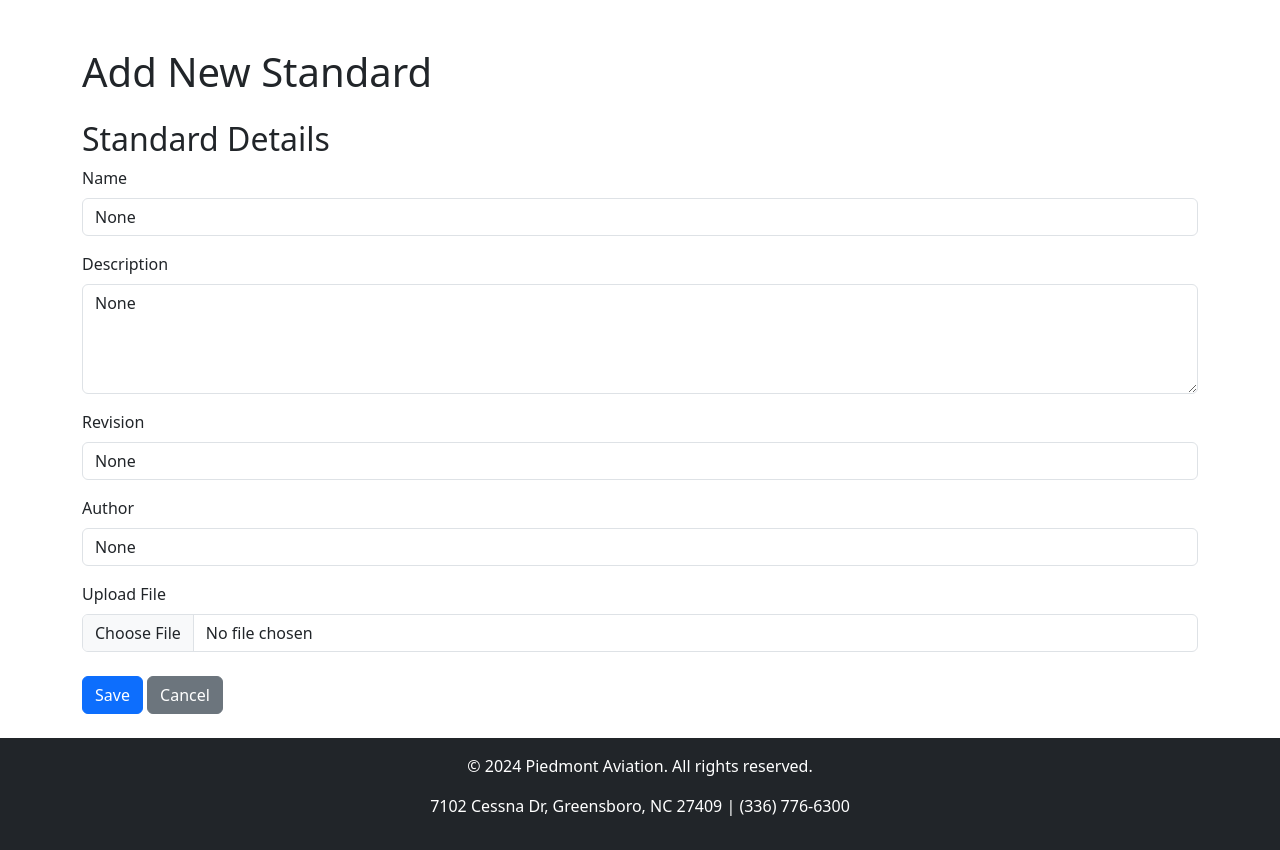
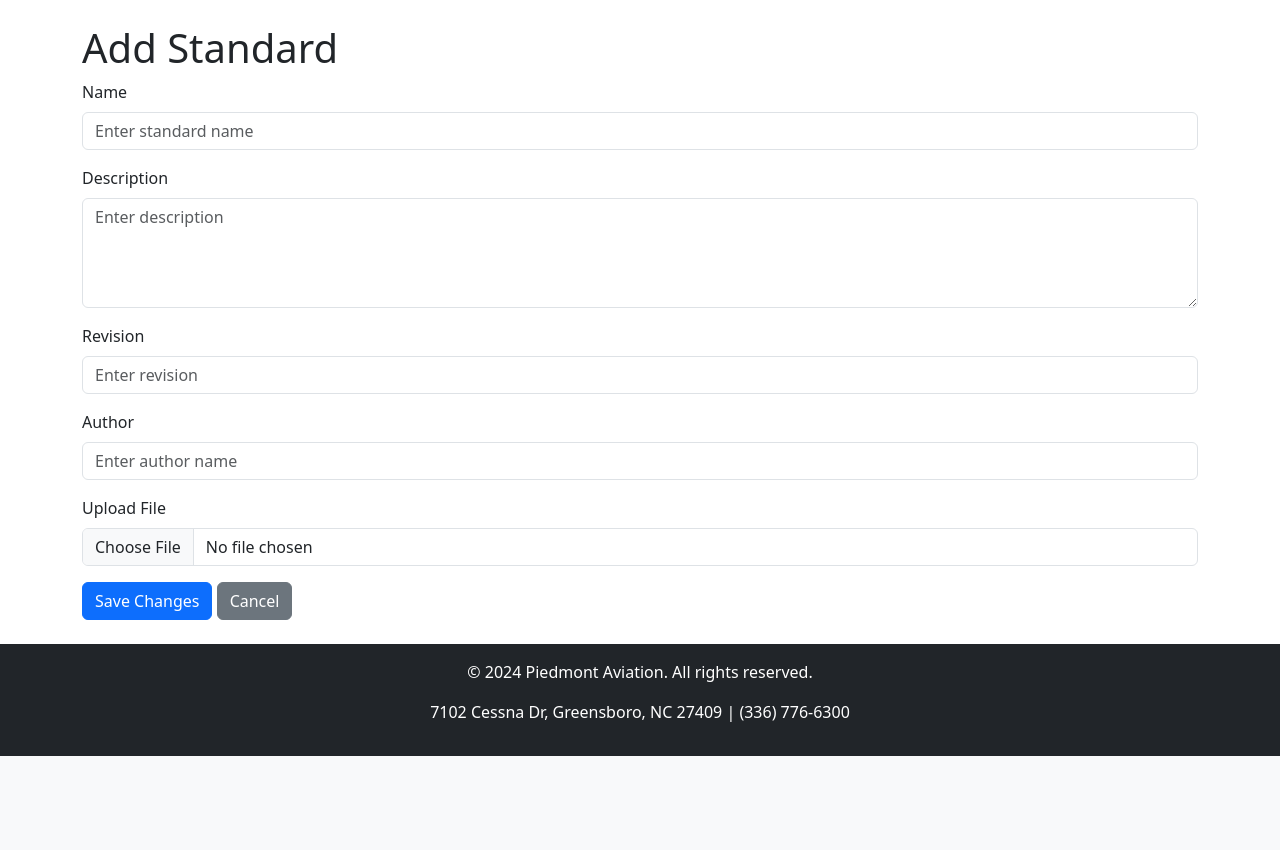
Before and after one commit to SmartXchain/piedmont, a Django app: page /standard/create/ in a window 1280 px wide. Shown: the part 56-906 px from the top of the page. After the commit the page ends 812 px from the top, so only its background shows below. Run offline with Django 5.2, Linux system fonts and the light colour scheme.

Commit message:
fix: flake 8 issues

```diff
--- a/app/standard/forms.py
+++ b/app/standard/forms.py
@@ -37,6 +37,8 @@ def get_standard_form(data=None, files=None, instance=None):
             'revision': instance.revision,
             'author': instance.author,
         }
+        if instance.upload_file:
+            initial['upload_file'] = instance.upload_file
 
     return StandardForm(data=data, files=files, initial=initial)
 
--- a/app/standard/templates/standard/standard_form.html
+++ b/app/standard/templates/standard/standard_form.html
@@ -1,77 +1,37 @@
 {% extends 'base.html' %}
 
-{% block title %}
-    {% if edit %}Edit Standard{% else %}Add Standard{% endif %}
-{% endblock %}
+{% block title %}Edit Standard{% endblock %}
 
 {% block content %}
 <div class="container">
-    <h1 class="mt-4 mb-4">
-        {% if edit %}Edit Standard{% else %}Add New Standard{% endif %}
-    </h1>
-
-    <form method="post" enctype="multipart/form-data" class="needs-validation" novalidate>
+    <h1>{% if standard.id %}Edit Standard{% else %}Add Standard{% endif %}</h1>
+    <form method="post" enctype="multipart/form-data">
         {% csrf_token %}
-
-        <!-- Standard Details -->
-        <h2>Standard Details</h2>
         <div class="mb-3">
             <label for="id_name" class="form-label">Name</label>
-            <input type="text" name="name" id="id_name" class="form-control" value="{{ form.name.value }}" placeholder="Enter standard name" required>
-            {% if form.name.errors %}
-                <div class="text-danger">
-                    {{ form.name.errors|join:", " }}
-                </div>
-            {% endif %}
+            {{ form.name }}
         </div>
-
         <div class="mb-3">
             <label for="id_description" class="form-label">Description</label>
-            <textarea name="description" id="id_description" class="form-control" rows="4" placeholder="Enter description" required>{{ form.description.value }}</textarea>
-            {% if form.description.errors %}
-                <div class="text-danger">
-                    {{ form.description.errors|join:", " }}
-                </div>
-            {% endif %}
+            {{ form.description }}
         </div>
-
         <div class="mb-3">
             <label for="id_revision" class="form-label">Revision</label>
-            <input type="text" name="revision" id="id_revision" class="form-control" value="{{ form.revision.value }}" placeholder="Enter revision" required>
-            {% if form.revision.errors %}
-                <div class="text-danger">
-                    {{ form.revision.errors|join:", " }}
-                </div>
-            {% endif %}
+            {{ form.revision }}
         </div>
-
         <div class="mb-3">
             <label for="id_author" class="form-label">Author</label>
-            <input type="text" name="author" id="id_author" class="form-control" value="{{ form.author.value }}" placeholder="Enter author name" required>
-            {% if form.author.errors %}
-                <div class="text-danger">
-                    {{ form.author.errors|join:", " }}
-                </div>
-            {% endif %}
+            {{ form.author }}
         </div>
-
         <div class="mb-3">
             <label for="id_upload_file" class="form-label">Upload File</label>
-            <input type="file" name="upload_file" id="id_upload_file" class="form-control">
-            {% if form.upload_file.errors %}
-                <div class="text-danger">
-                    {{ form.upload_file.errors|join:", " }}
-                </div>
+            {% if standard.upload_file %}
+                <p>Current File: <a href="{{ standard.upload_file.url }}">{{ standard.upload_file.name }}</a></p>
             {% endif %}
+            {{ form.upload_file }}
         </div>
-
-        <!-- Submit Button -->
-        <div class="mt-4">
-            <button type="submit" class="btn btn-primary">
-                {% if edit %}Update{% else %}Save{% endif %}
-            </button>
-            <a href="{% url 'standard_list' %}" class="btn btn-secondary">Cancel</a>
-        </div>
+        <button type="submit" class="btn btn-primary">Save Changes</button>
+        <a href="{% url 'standard_list' %}" class="btn btn-secondary">Cancel</a>
     </form>
 </div>
 {% endblock %}
--- a/app/standard/views.py
+++ b/app/standard/views.py
@@ -38,15 +38,26 @@ def standard_create_view(request):
 
 def standard_edit_view(request, standard_id):
     standard = get_object_or_404(Standard, id=standard_id)
-    form = get_standard_form(data=request.POST or None, files=request.FILES or None, instance=standard)
-    formset = InspectionRequirementFormSet(instance=standard)
 
-    if request.method == "POST" and form.is_valid() and formset.is_valid():
-        form.save()
-        formset.save()
-        return redirect('standard_detail', standard_id=standard.id)
+    if request.method == "POST":
+        form = get_standard_form(data=request.POST, files=request.FILES, instance=standard)
+        if form.is_valid():
+            # Update the instance with form data
+            standard.name = form.cleaned_data['name']
+            standard.description = form.cleaned_data['description']
+            standard.revision = form.cleaned_data['revision']
+            standard.author = form.cleaned_data['author']
 
-    return render(request, 'standard/standard_form.html', {'form': form, 'formset': formset, 'edit': True})
+            # Handle file upload
+            if form.cleaned_data.get('upload_file'):
+                standard.upload_file = form.cleaned_data['upload_file']
+
+            standard.save()
+            return redirect('standard_detail', standard_id=standard.id)
+    else:
+        form = get_standard_form(instance=standard)
+
+    return render(request, 'standard/standard_form.html', {'form': form, 'standard': standard})
 
 
 def inspection_list_view(request, standard_id):
```
Also changed, not shown: app/mediafiles/masking_photos/Screenshot_2024-10-25_074836_FZAkprd.png (added), app/mediafiles/masking_photos/amazon_10-24-24_1TZ1MqI.png (added), 1 other file.
